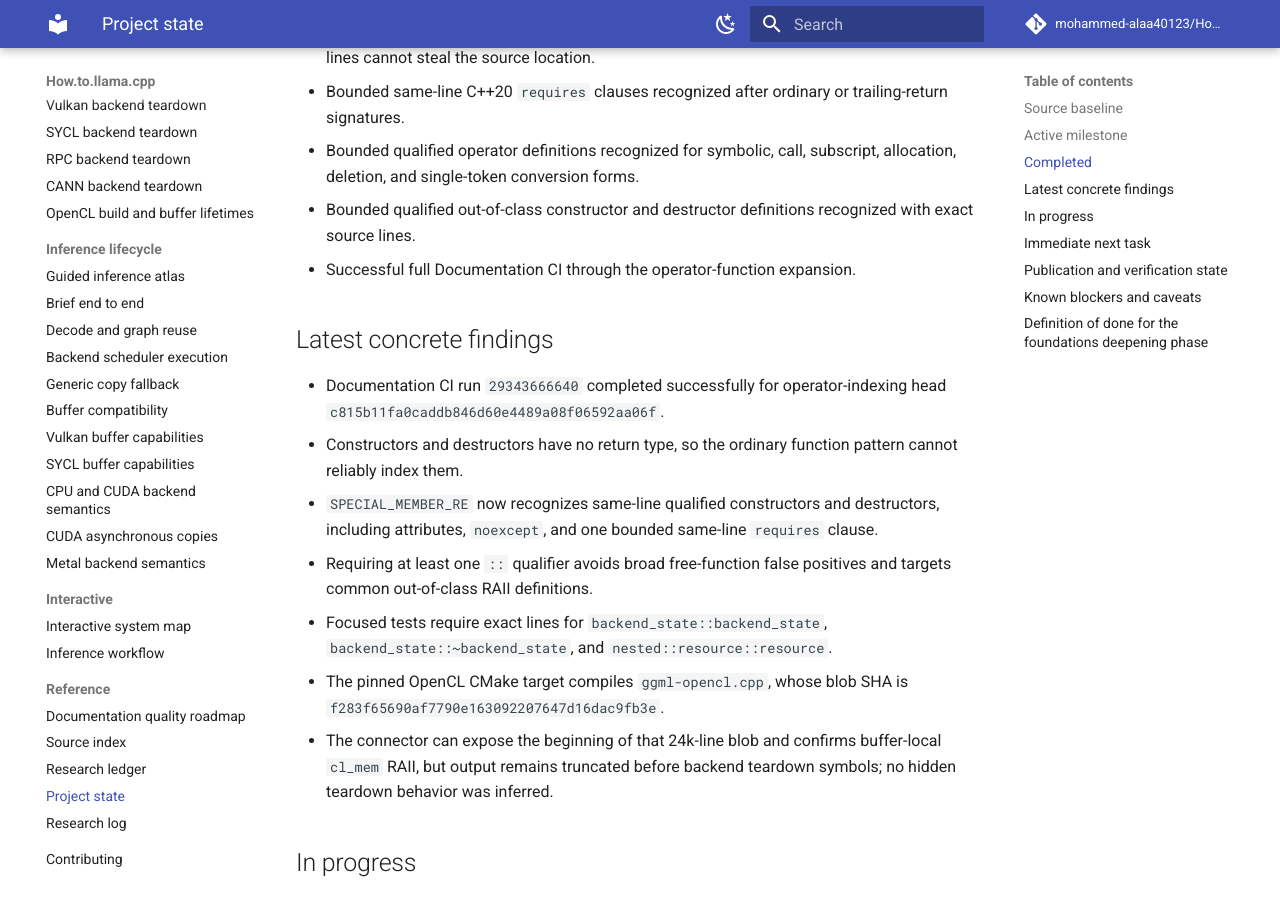
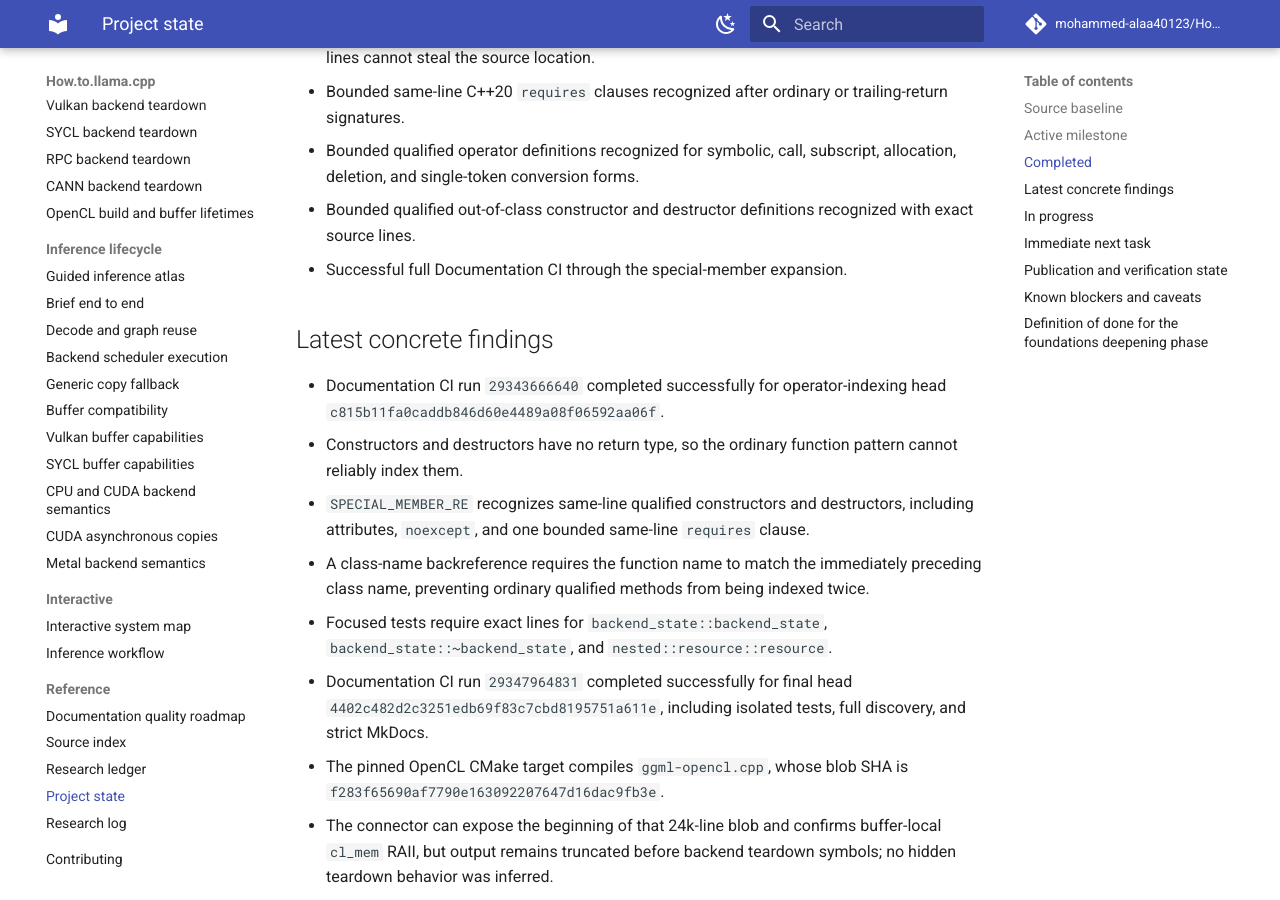
Before and after one commit to mohammed-alaa40123/How.to.llama.cpp, an MkDocs documentation site: the page built from docs/reference/project-state.md, in a window 1280 px wide and 900 px high, scrolled down 1623 px. Built offline with MkDocs 1.6.1 and Material for MkDocs 9.7.7, drawn with Linux system fonts in a browser that asks for light colours; comment, search, counter and statistics services are not loaded; some of the changed text lies outside the part shown.

Commit message:
docs: record successful special-member CI

```diff
--- a/docs/reference/project-state.md
+++ b/docs/reference/project-state.md
@@ -40,15 +40,16 @@ Read this file after the root README on every run. It is the compact checkpoint
 - Bounded same-line C++20 `requires` clauses recognized after ordinary or trailing-return signatures.
 - Bounded qualified operator definitions recognized for symbolic, call, subscript, allocation, deletion, and single-token conversion forms.
 - Bounded qualified out-of-class constructor and destructor definitions recognized with exact source lines.
-- Successful full Documentation CI through the operator-function expansion.
+- Successful full Documentation CI through the special-member expansion.
 
 ## Latest concrete findings
 
 - Documentation CI run `29343666640` completed successfully for operator-indexing head `c815b11fa0caddb846d60e4489a08f06592aa06f`.
 - Constructors and destructors have no return type, so the ordinary function pattern cannot reliably index them.
-- `SPECIAL_MEMBER_RE` now recognizes same-line qualified constructors and destructors, including attributes, `noexcept`, and one bounded same-line `requires` clause.
-- Requiring at least one `::` qualifier avoids broad free-function false positives and targets common out-of-class RAII definitions.
+- `SPECIAL_MEMBER_RE` recognizes same-line qualified constructors and destructors, including attributes, `noexcept`, and one bounded same-line `requires` clause.
+- A class-name backreference requires the function name to match the immediately preceding class name, preventing ordinary qualified methods from being indexed twice.
 - Focused tests require exact lines for `backend_state::backend_state`, `backend_state::~backend_state`, and `nested::resource::resource`.
+- Documentation CI run `29347964831` completed successfully for final head `4402c482d2c3251edb69f83c7cbd8195751a611e`, including isolated tests, full discovery, and strict MkDocs.
 - The pinned OpenCL CMake target compiles `ggml-opencl.cpp`, whose blob SHA is `f283f65690af7790e163092207647d16dac9fb3e`.
 - The connector can expose the beginning of that 24k-line blob and confirms buffer-local `cl_mem` RAII, but output remains truncated before backend teardown symbols; no hidden teardown behavior was inferred.
 
@@ -80,8 +81,7 @@ B. implement the admitted CPU repack MUL_MAT fixture
 - Work is published in PR #1 from branch `automation/backend-teardown-audit-method`; the PR remains open and mergeable.
 - Added detailed note `logs/research/2026-07-14/1851-special-member-indexing.md`.
 - Added focused constructor/destructor tests and a dedicated bounded scanner pattern.
-- The preceding operator-function increment passed Documentation CI and strict MkDocs in run `29343666640`.
-- The special-member-indexing head requires a new commit-scoped Documentation CI result before the increment is fully validated.
+- Documentation CI and strict MkDocs passed for final implementation head `4402c482d2c3251edb69f83c7cbd8195751a611e` in run `29347964831`.
 - Full local checkout validation remains unavailable because direct GitHub DNS resolution is blocked in this runtime.
 - Direct Pages checks remain unavailable, and branch-only content cannot deploy until PR #1 merges.
 
```
Also changed, not shown: other parts of docs/reference/project-state.md (+0 -1 lines).
